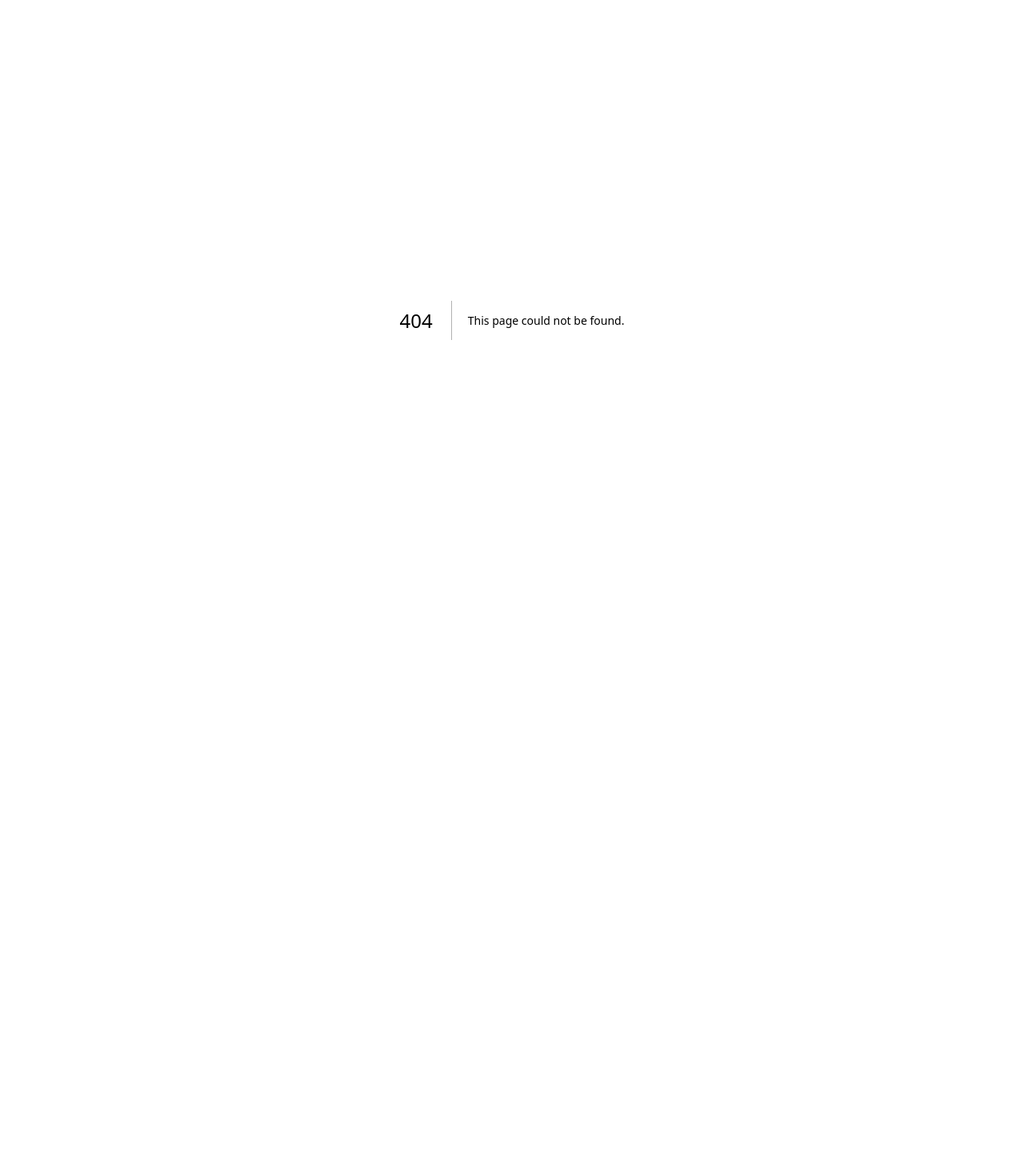
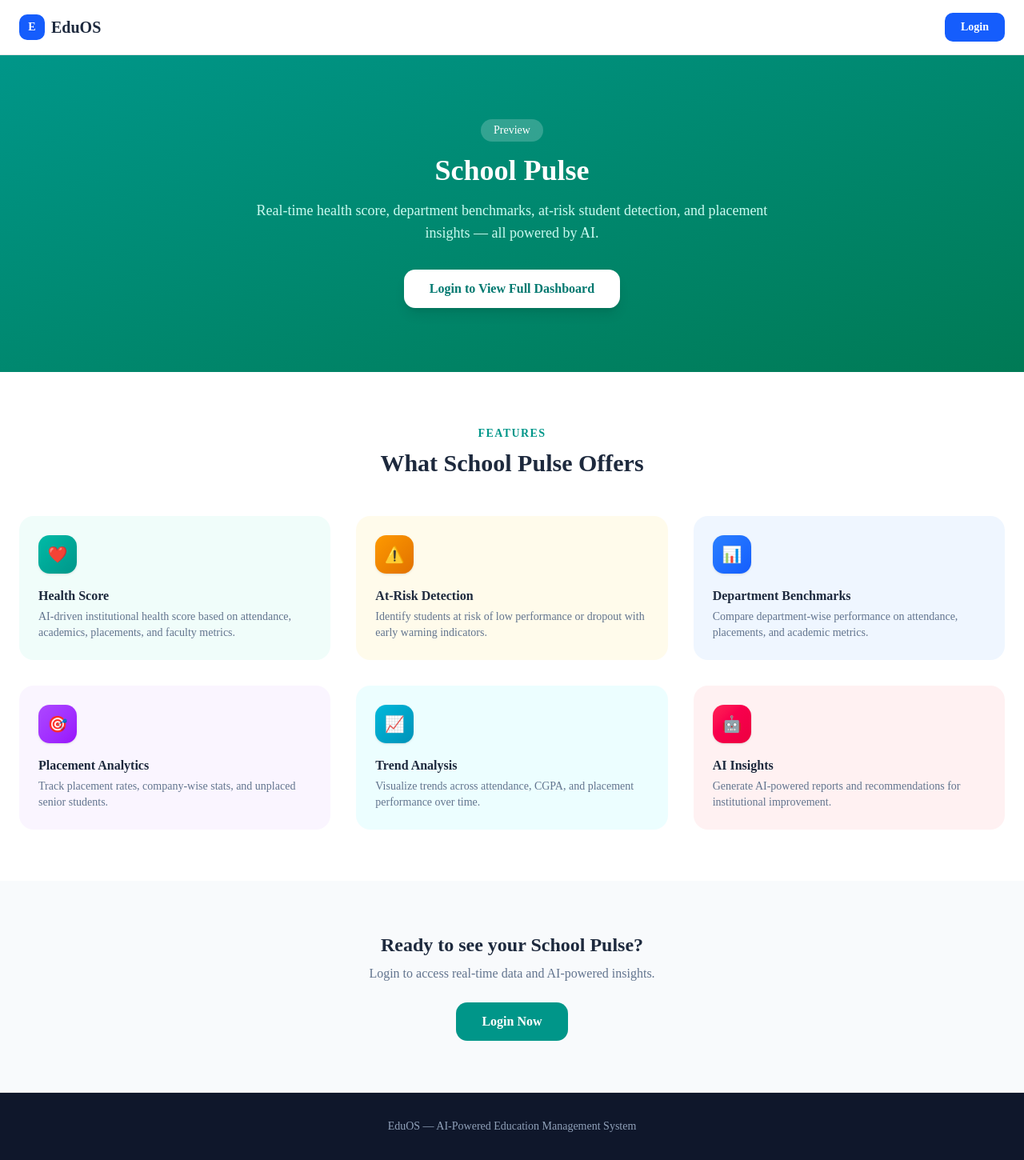
Before and after one commit to Harshith09052004/eduos, a Next.js app in the folder frontend/: page /school-pulse-preview in a window 1280 px wide. Before the commit this address had no page. Shown: the whole page at 80% size. Before the commit the page ends 800 px from the top, so only its background shows below. Built offline with nearby package versions, Linux system fonts and the light colour scheme.

Commit message:
revert school-pulse middleware, create public school-pulse-preview page

```diff
--- a/frontend/app/page.tsx
+++ b/frontend/app/page.tsx
@@ -22,7 +22,7 @@ export default function Home() {
             <h1 className="text-xl font-bold text-slate-800">EduOS</h1>
           </div>
           <div className="flex items-center gap-3">
-            <Link href="/school-pulse" className="text-sm font-medium text-slate-500 hover:text-blue-600">School Pulse</Link>
+            <Link href="/school-pulse-preview" className="text-sm font-medium text-slate-500 hover:text-blue-600">School Pulse</Link>
             <Link href="/login" className="rounded-lg bg-blue-600 px-5 py-2 text-sm font-semibold text-white transition hover:bg-blue-700">Login</Link>
           </div>
         </div>
@@ -39,7 +39,7 @@ export default function Home() {
           </p>
           <div className="flex justify-center gap-4">
             <Link href="/login" className="rounded-xl bg-white px-8 py-3 font-semibold text-slate-900 shadow-lg transition hover:bg-blue-50">Get Started</Link>
-            <Link href="/school-pulse" className="rounded-xl border border-white/30 bg-white/10 px-8 py-3 font-semibold text-white backdrop-blur transition hover:bg-white/20">View School Pulse</Link>
+            <Link href="/school-pulse-preview" className="rounded-xl border border-white/30 bg-white/10 px-8 py-3 font-semibold text-white backdrop-blur transition hover:bg-white/20">View School Pulse</Link>
           </div>
         </div>
       </section>
--- /dev/null
+++ b/frontend/app/school-pulse-preview/page.tsx
@@ -0,0 +1,67 @@
+import Link from "next/link";
+
+export default function SchoolPulsePreview() {
+  return (
+    <div className="flex min-h-screen flex-col">
+      <header className="border-b bg-white shadow-sm">
+        <div className="mx-auto flex max-w-7xl items-center justify-between px-6 py-4">
+          <Link href="/" className="flex items-center gap-2">
+            <div className="flex h-8 w-8 items-center justify-center rounded-lg bg-blue-600 text-sm font-bold text-white">E</div>
+            <h1 className="text-xl font-bold text-slate-800">EduOS</h1>
+          </Link>
+          <Link href="/login" className="rounded-lg bg-blue-600 px-5 py-2 text-sm font-semibold text-white transition hover:bg-blue-700">Login</Link>
+        </div>
+      </header>
+
+      <section className="bg-gradient-to-br from-teal-600 to-emerald-700 py-20 text-white">
+        <div className="mx-auto max-w-4xl px-6 text-center">
+          <div className="mb-4 inline-block rounded-full bg-white/20 px-4 py-1 text-sm font-medium">Preview</div>
+          <h2 className="mb-4 text-4xl font-bold">School Pulse</h2>
+          <p className="mx-auto mb-8 max-w-2xl text-lg text-teal-100">
+            Real-time health score, department benchmarks, at-risk student detection, and placement insights — all powered by AI.
+          </p>
+          <Link href="/login" className="inline-block rounded-xl bg-white px-8 py-3 font-semibold text-teal-700 shadow-lg transition hover:bg-teal-50">
+            Login to View Full Dashboard
+          </Link>
+        </div>
+      </section>
+
+      <section className="bg-white py-16">
+        <div className="mx-auto max-w-7xl px-6">
+          <div className="mb-4 text-center">
+            <span className="text-sm font-semibold uppercase tracking-widest text-teal-600">Features</span>
+            <h3 className="mt-2 text-3xl font-bold text-slate-800">What School Pulse Offers</h3>
+          </div>
+          <div className="mt-12 grid gap-8 md:grid-cols-3">
+            {[
+              { icon: "❤️", title: "Health Score", desc: "AI-driven institutional health score based on attendance, academics, placements, and faculty metrics.", color: "from-teal-500 to-teal-600", bg: "bg-teal-50" },
+              { icon: "⚠️", title: "At-Risk Detection", desc: "Identify students at risk of low performance or dropout with early warning indicators.", color: "from-amber-500 to-amber-600", bg: "bg-amber-50" },
+              { icon: "📊", title: "Department Benchmarks", desc: "Compare department-wise performance on attendance, placements, and academic metrics.", color: "from-blue-500 to-blue-600", bg: "bg-blue-50" },
+              { icon: "🎯", title: "Placement Analytics", desc: "Track placement rates, company-wise stats, and unplaced senior students.", color: "from-purple-500 to-purple-600", bg: "bg-purple-50" },
+              { icon: "📈", title: "Trend Analysis", desc: "Visualize trends across attendance, CGPA, and placement performance over time.", color: "from-cyan-500 to-cyan-600", bg: "bg-cyan-50" },
+              { icon: "🤖", title: "AI Insights", desc: "Generate AI-powered reports and recommendations for institutional improvement.", color: "from-rose-500 to-rose-600", bg: "bg-rose-50" },
+            ].map((f) => (
+              <div key={f.title} className={`rounded-2xl ${f.bg} p-6 transition hover:shadow-md`}>
+                <div className={`mb-4 flex h-12 w-12 items-center justify-center rounded-xl bg-gradient-to-br ${f.color} text-xl text-white shadow-sm`}>{f.icon}</div>
+                <h4 className="font-bold text-slate-800">{f.title}</h4>
+                <p className="mt-1 text-sm text-slate-500">{f.desc}</p>
+              </div>
+            ))}
+          </div>
+        </div>
+      </section>
+
+      <section className="bg-slate-50 py-16">
+        <div className="mx-auto max-w-7xl px-6 text-center">
+          <h3 className="text-2xl font-bold text-slate-800">Ready to see your School Pulse?</h3>
+          <p className="mt-2 text-slate-500">Login to access real-time data and AI-powered insights.</p>
+          <Link href="/login" className="mt-6 inline-block rounded-xl bg-teal-600 px-8 py-3 font-semibold text-white transition hover:bg-teal-700">Login Now</Link>
+        </div>
+      </section>
+
+      <footer className="border-t bg-slate-900 py-8 text-center text-sm text-slate-400">
+        <p>EduOS — AI-Powered Education Management System</p>
+      </footer>
+    </div>
+  );
+}
--- a/frontend/middleware.ts
+++ b/frontend/middleware.ts
@@ -10,6 +10,7 @@ const roleAccess: Record<string, string[]> = {
   "/placements": ["SUPER_ADMIN", "COLLEGE_ADMIN", "STUDENT"],
   "/ai": ["SUPER_ADMIN", "COLLEGE_ADMIN", "FACULTY", "STUDENT"],
   "/analytics": ["SUPER_ADMIN", "COLLEGE_ADMIN", "FACULTY"],
+  "/school-pulse": ["SUPER_ADMIN", "COLLEGE_ADMIN", "FACULTY"],
   "/email-campaigns": ["SUPER_ADMIN", "COLLEGE_ADMIN"],
 };
 
@@ -59,6 +60,7 @@ export const config = {
     "/placements/:path*",
     "/ai/:path*",
     "/analytics/:path*",
+    "/school-pulse/:path*",
     "/email-campaigns/:path*",
   ],
 };
```
